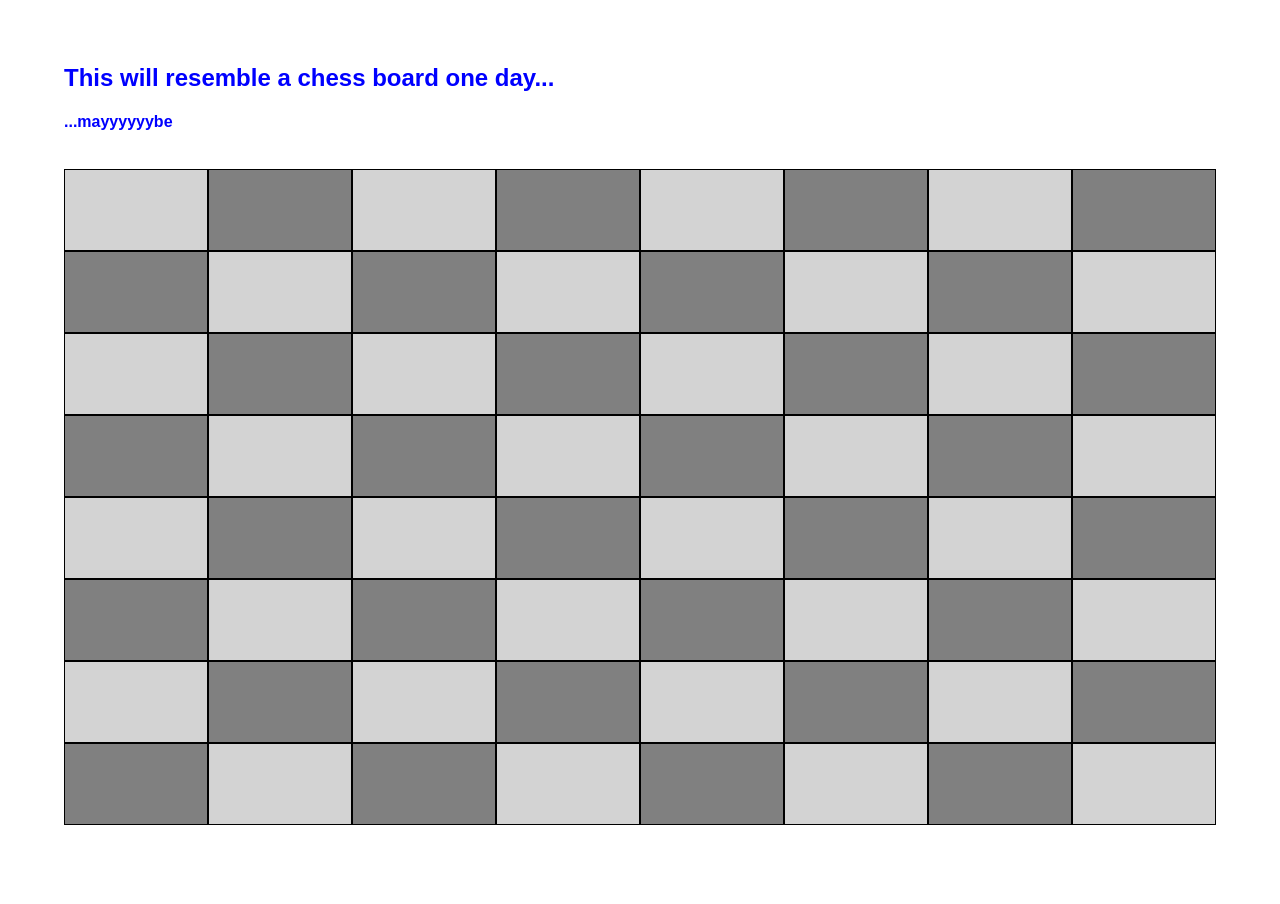
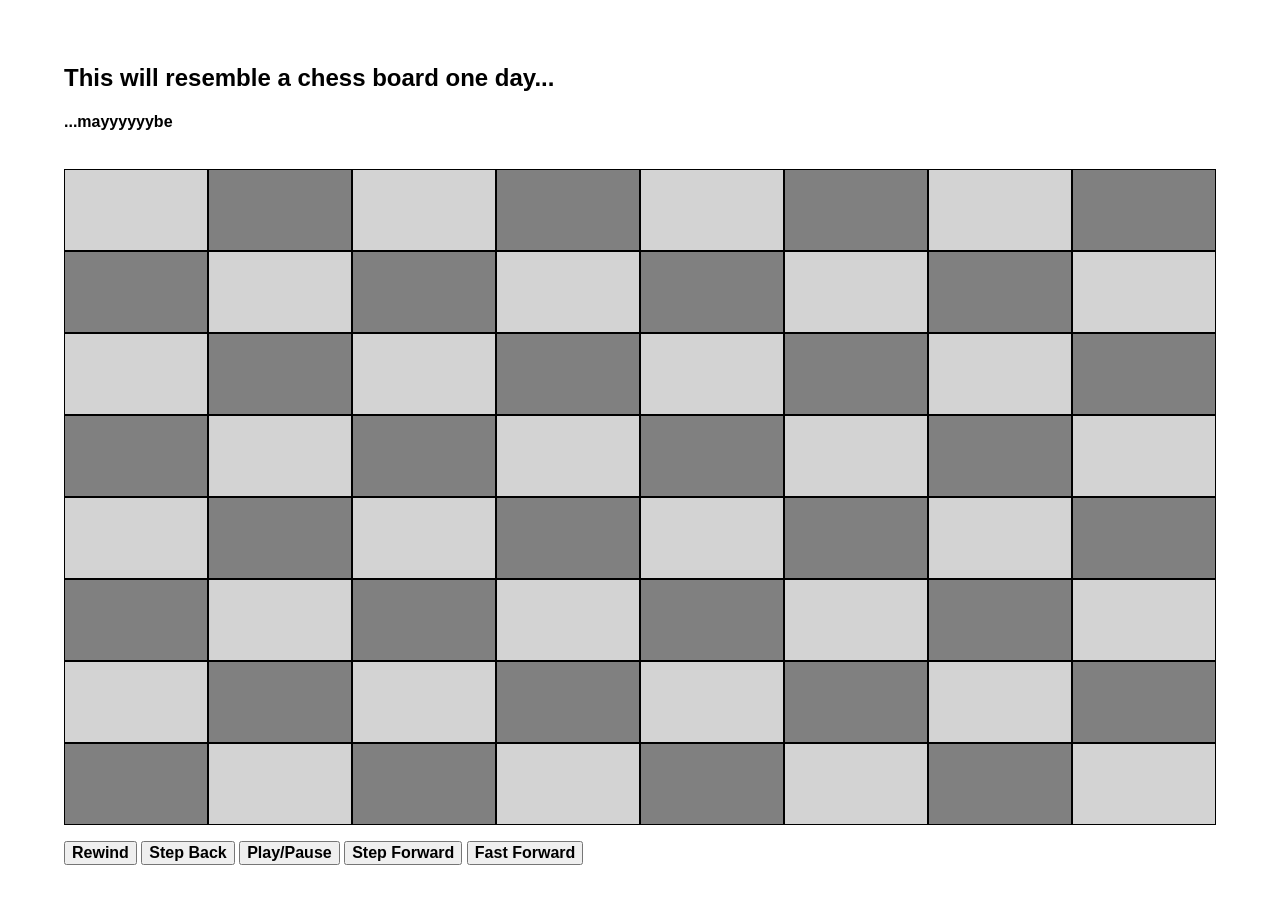
Before and after one commit to s4dmw/TIY-Chessboard, a plain HTML site: page index.html in a window 1280 px wide. Before the commit the page ends 841 px from the top, so only its background shows below. Drawn offline with nearby package versions, Linux system fonts and the light colour scheme.

Commit message:
add some buttons

```diff
--- a/css/styles.css
+++ b/css/styles.css
@@ -1,5 +1,5 @@
 body {
-  color: blue;
+  color: black;
   margin-left: 5%;
   margin-right: 5%;
   margin-bottom: 5%;
--- a/index.html
+++ b/index.html
@@ -71,7 +71,7 @@
             <li> </li>
           </ul>
           <ul class="board">
-            <li> </li>
+            <li></li>
             <li> </li>
             <li> </li>
             <li> </li>
@@ -121,7 +121,11 @@
                 <li> </li>
               </ul>
         </section>
-
+        <button>Rewind</button>
+        <button>Step Back</button>
+        <button>Play/Pause</button>
+        <button>Step Forward</button>
+        <button>Fast Forward</button>
         <script src="https://ajax.googleapis.com/ajax/libs/jquery/1.11.3/jquery.min.js"></script>
         <script>window.jQuery || document.write('<script src="js/vendor/jquery-1.11.3.min.js"><\/script>')</script>
         <script src="js/plugins.js"></script>
```
